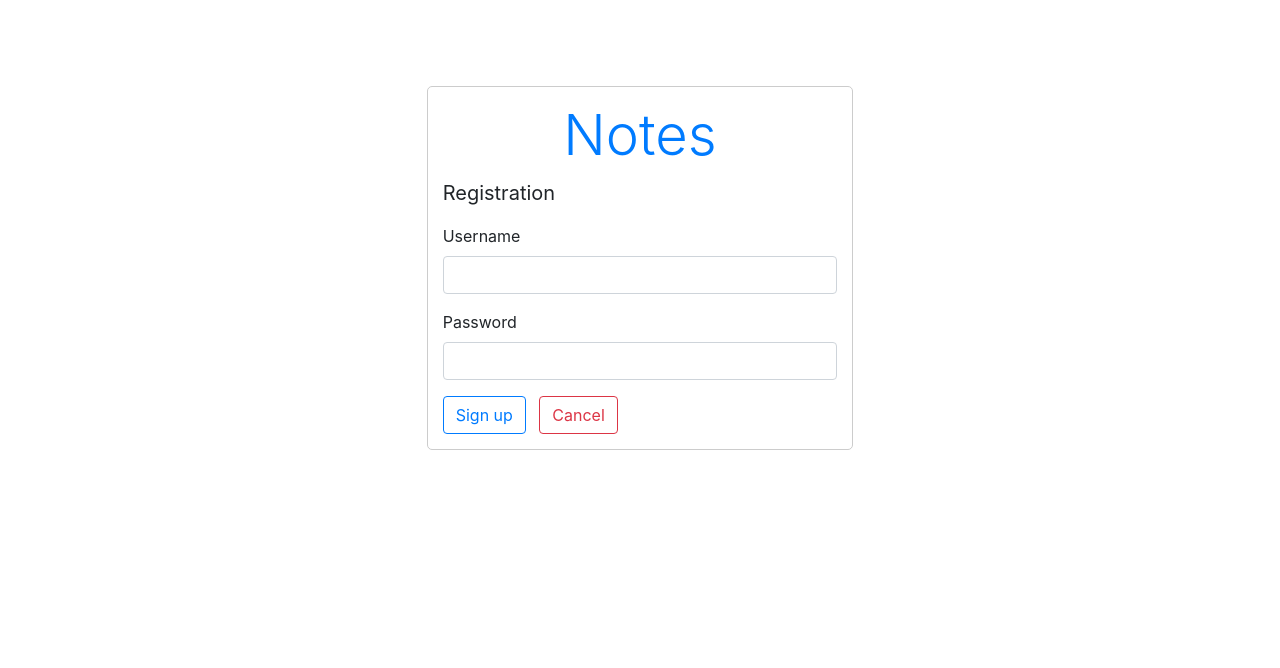
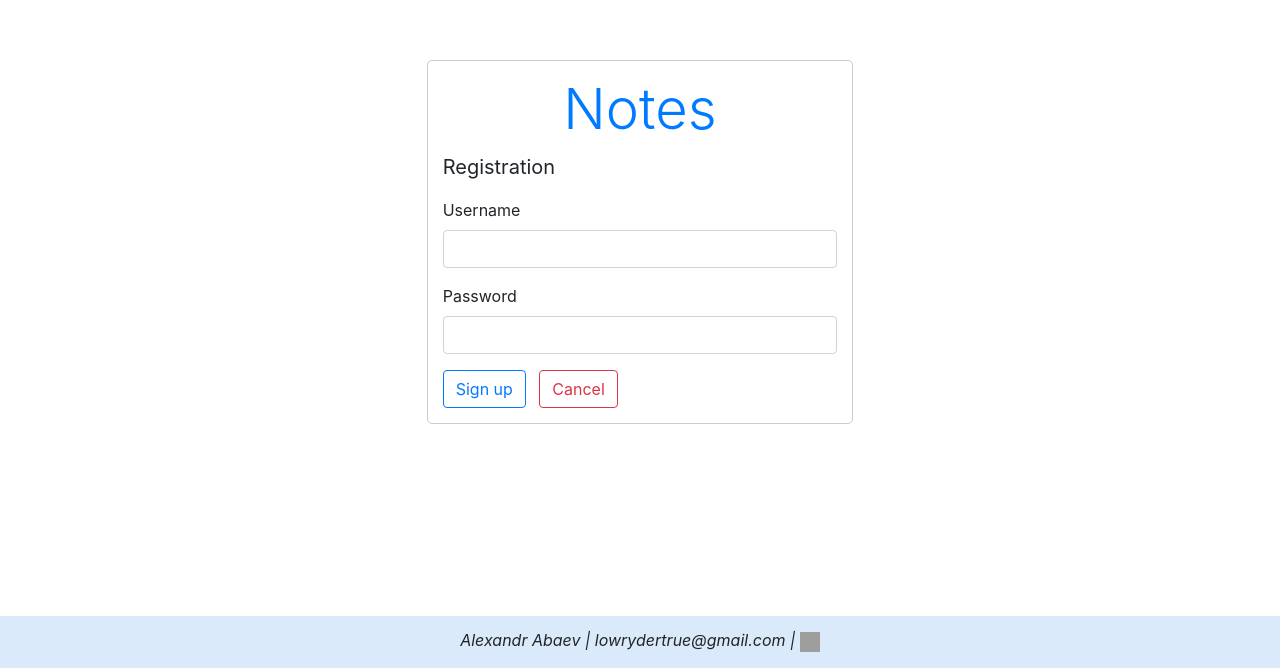
Before and after one commit to abaev/notes, an Angular app in the folder client/: page /adduser in a window 1280 px wide. Shown: the part 132-800 px from the top of the page. Built offline with nearby package versions, Linux system fonts and the light colour scheme; grey boxes are pictures that could not be loaded.

Commit message:
Footer added

```diff
--- a/client/src/app/add-user/add-user.component.html
+++ b/client/src/app/add-user/add-user.component.html
@@ -1,5 +1,5 @@
-<div class="container-fluid h-100">
-	<div class="row justify-content-md-center align-items-center app-h-100">
+<div class="container-fluid">
+	<div class="row justify-content-md-center align-items-center app-h-wo-footer">
 		<div class="col-xs-12 col-md-4 app-padding-t-b app-border app-margin-l-r">
 			<form #addUserForm="ngForm">
 				<h2 class="text-center text-primary display-4">Notes</h2>
--- a/client/src/app/app.component.ts
+++ b/client/src/app/app.component.ts
@@ -6,5 +6,5 @@ import { Component } from '@angular/core';
   styleUrls: ['./app.component.css']
 })
 export class AppComponent {
-
+  footerClass: string = 'footer-bottom';
 }
--- a/client/src/app/login/login.component.html
+++ b/client/src/app/login/login.component.html
@@ -1,5 +1,5 @@
-<div class="container-fluid h-100">
-	<div class="row justify-content-md-center align-items-center app-h-100">
+<div class="container-fluid">
+	<div class="row justify-content-md-center align-items-center app-h-wo-footer">
 		<div class="col-xs-12 col-md-4 app-padding-t-b app-border app-margin-l-r">
 			<form #loginForm="ngForm">
 				<h2 class="text-center text-primary display-4">Notes</h2>
--- a/client/src/app/notes/notes.component.html
+++ b/client/src/app/notes/notes.component.html
@@ -1,6 +1,6 @@
-<div class="container-fluid app-h-100">
+<div class="container-fluid">
 
-	<div *ngIf="notesError">
+	<div *ngIf="notesError" class="app-h-wo-footer">
 	  <ngb-alert [dismissible]="false">
 	  	<strong>{{notesError}}</strong>
 	  </ngb-alert>
@@ -10,8 +10,9 @@
   	  <a routerLink="/adduser" routerLinkActive="active" class="text-primary">Sign up</a>
 	  </p>
 	</div>
+
 	<!-- Visible only larger than xs -->
-	<div class="d-none d-sm-block" *ngIf="!notesError">
+	<div class="d-none d-sm-block h-100" *ngIf="!notesError">
 		<h2 class="text-center display-4 app-vi-header">Very important</h2>
 		<div class="row">
 			<app-note *ngFor="let note of user.notes.veryImportant;
@@ -71,6 +72,7 @@
 			(updatedNote)="onUpdatedNote('later', i, $event)"
 			class="col-sm-4"></app-note>
 		</div>
+		<br>
 	</div>
 
 	<!-- Visible as carousel only on xs -->
@@ -79,7 +81,7 @@
 	(a and span elements), but it's are not in the
 	HTML template of ng-bootstrap Carousel Conponent
 	(Angular Bootstrap generates these elements in a runtime) -->
-	<div class="d-block d-sm-none" *ngIf="!notesError">
+	<div class="d-block d-sm-none app-h-wo-footer" *ngIf="!notesError">
 		<div id="carouselNotes" class="carousel slide" data-ride="carousel" data-interval="false"
 		(swipeleft)="onSwipe('carousel-control-next')"
     (swiperight)="onSwipe('carousel-control-prev')">
--- a/client/src/index.html
+++ b/client/src/index.html
@@ -12,6 +12,15 @@
 
 </head>
 <body>
-  <app-root></app-root>
+  <app-root class="content"></app-root>
+
+  <footer class="footer">
+  	<div class="container">
+  		<p class="text-center footer-content">
+  			<i>Alexandr Abaev |	lowrydertrue@gmail.com |</i>
+  			<a href="https://github.com/abaev/notes" target="_blank"><img src="src/assets/images/GitHub-Mark-32px.png" alt=""></a>
+	  	</p>
+  	</div>
+  </footer>
 </body>
 </html>
--- a/client/src/styles.css
+++ b/client/src/styles.css
@@ -1,8 +1,21 @@
 /* You can add global styles to this file, and also import other style files */
-.app-h-100 {
+
+/*.app-h-100 {
 	height: 100vh;
+}*/
+
+.app-h-wo-footer {
+	height: calc(100vh - 52px);
 }
 
-/*body {
-	background-color: black !important;
-}*/
+.footer {
+	width: 100%;
+  height: 52px;
+  padding-top: 12px;
+  background-color: #90bfee52;
+}
+
+p img {
+	width: 20px;
+	height: 20px;
+}
```
Also changed, not shown: client/src/app/notes/notes.component.css (+0 -4 lines), client/src/assets/images/GitHub-Mark-32px.png (added).
